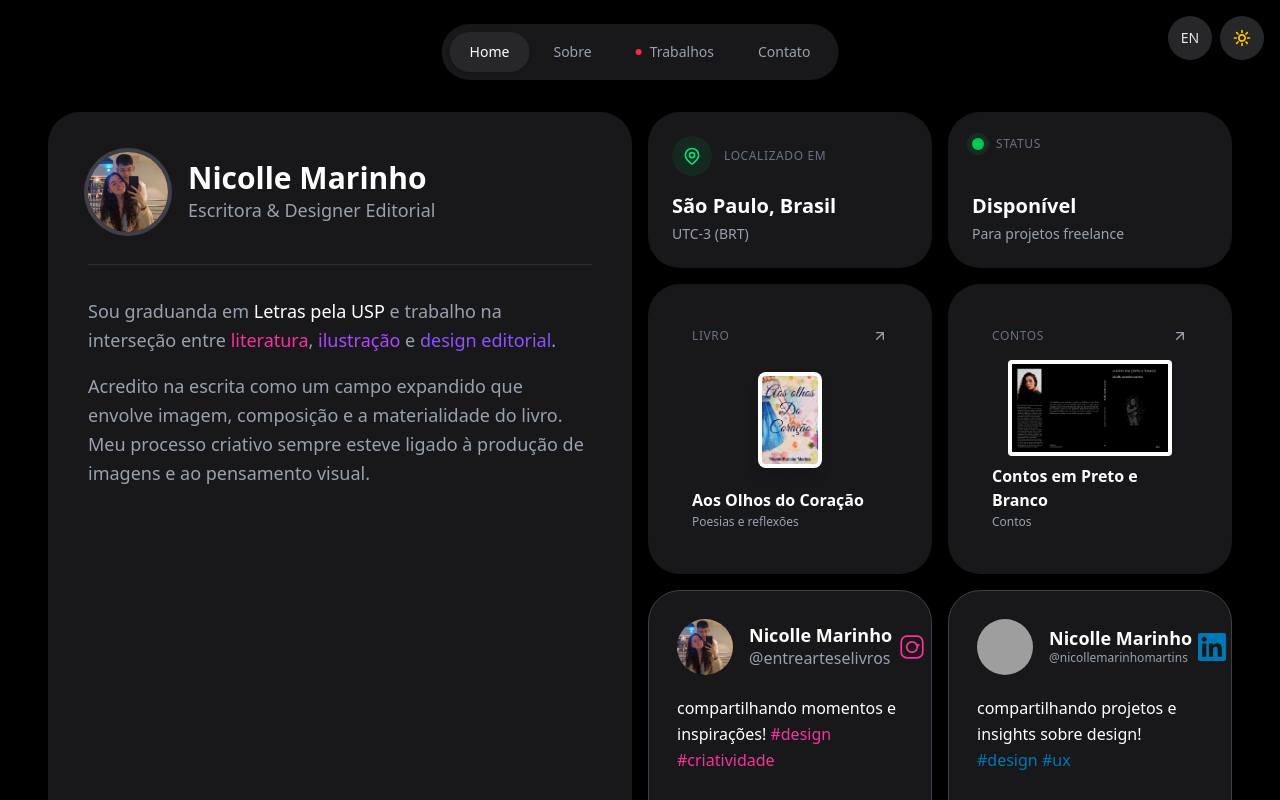
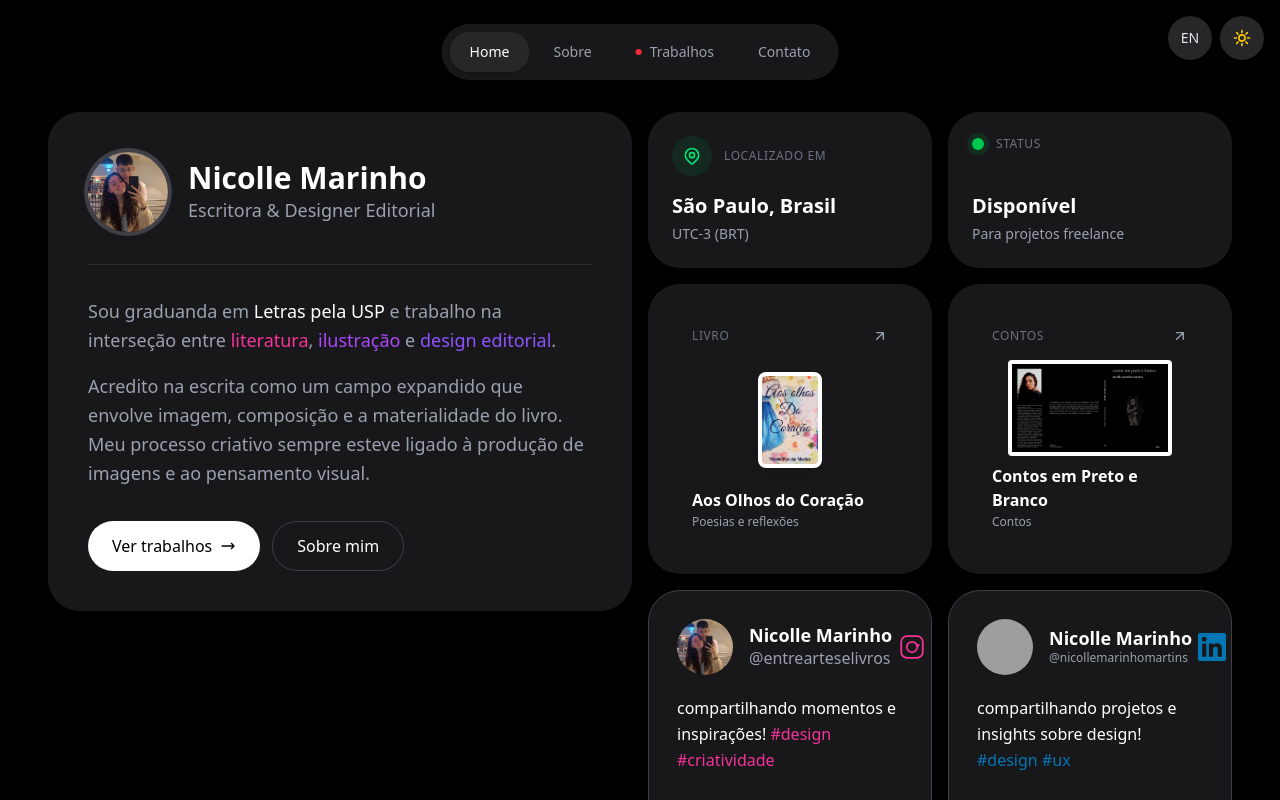
Before and after one commit to kaualimadesouza/portifolio_nicolle, a React (Vite) app: page / in a window 1280 px wide. Shown: the top 800 px of the page. Built offline with nearby package versions, Linux system fonts and the light colour scheme; grey boxes are pictures that could not be loaded; a web font is replaced by a local one.

Commit message:
fix: left card auto height on home page

```diff
--- a/src/pages/home.tsx
+++ b/src/pages/home.tsx
@@ -24,11 +24,11 @@ function Home() {
         <div className="max-w-[1400px] mx-auto">
 
           {/* Grid principal - 2 colunas */}
-          <div className="grid grid-cols-1 lg:grid-cols-2 gap-4">
+          <div className="grid grid-cols-1 lg:grid-cols-2 gap-4 items-start">
 
-            {/* Left Column - Hero Card (altura completa) */}
-            <div className="rounded-3xl flex flex-col min-h-auto lg:min-h-[720px]">
-              <Card className="p-6 sm:p-8 md:p-10 h-full">
+            {/* Left Column - Hero Card */}
+            <div className="rounded-3xl flex flex-col">
+              <Card className="p-6 sm:p-8 md:p-10">
                 <div className="flex flex-col h-full">
                   {/* Profile Header */}
                   <div className="flex items-center gap-4 sm:gap-5 mb-6 sm:mb-8">
```
